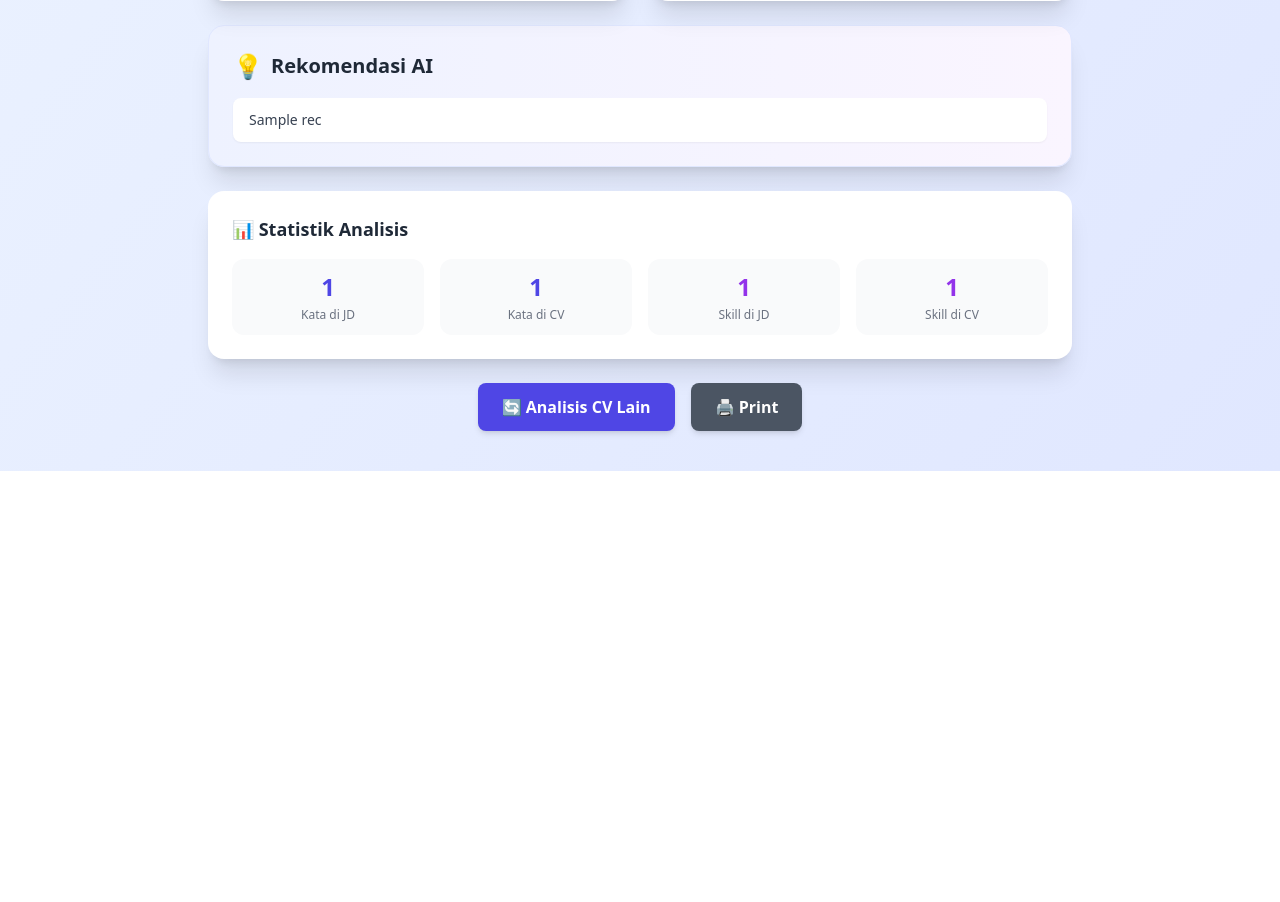
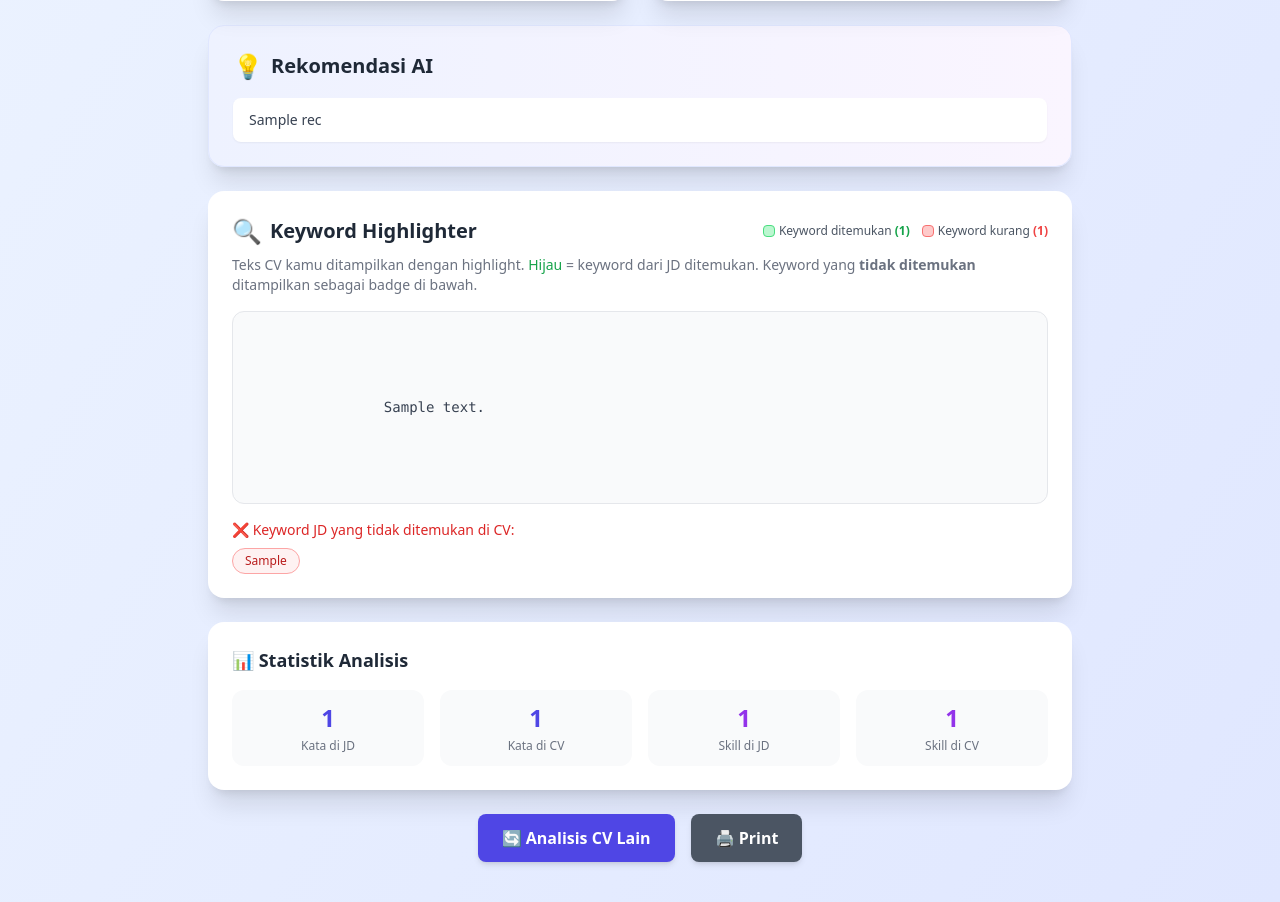
Before and after one commit to sfauzi/resume-screening-ai, a Flask app: template templates/result.html in a window 1280 px wide. Shown: the part 1220-2122 px from the top of the page. Before the commit the page ends 1691 px from the top, so only its background shows below. Run offline with Flask 3, Linux system fonts and the light colour scheme; the template is opened without the code that fills it: most values are stand-ins (such as "Sample title", 1, 10 or a date in 2020); some libraries are stand-ins or nearby versions.

Commit message:
refactor: :recycle: menambahkan keyword highlighter pada hasil analisis

```diff
--- a/app.py
+++ b/app.py
@@ -101,6 +101,10 @@ def analyze():
         # Step 8: Radar chart data per kategori
         radar_data = get_radar_data(jd_skills, resume_skills)
 
+        # Step 9: Keyword Highlighter data
+        from utils.similarity import get_keyword_highlight_data
+        keyword_highlight = get_keyword_highlight_data(resume_text, jd_skills)
+
         result = {
             'combined_score': combined_score,
             'similarity_score': similarity_score,
@@ -114,6 +118,7 @@ def analyze():
             'resume_word_count': len(processed_resume.split()),
             'jd_skills_count': len(jd_skills),
             'resume_skills_count': len(resume_skills),
+            'keyword_highlight': keyword_highlight,
         }
 
         return render_template('result.html', result=result)
--- a/templates/result.html
+++ b/templates/result.html
@@ -1,5 +1,6 @@
 <!DOCTYPE html>
 <html lang="en">
+
 <head>
     <meta charset="UTF-8">
     <meta name="viewport" content="width=device-width, initial-scale=1.0">
@@ -8,6 +9,7 @@
     <script src="https://cdn.jsdelivr.net/npm/chart.js@4.4.0/dist/chart.umd.min.js"></script>
     <link rel="stylesheet" href="{{ url_for('static', filename='css/style.css') }}">
 </head>
+
 <body class="bg-gradient-to-br from-blue-50 to-indigo-100 min-h-screen">
 
     <nav class="bg-white shadow-lg">
@@ -16,7 +18,7 @@
                 <a href="/" class="flex items-center space-x-2">
                     <svg class="w-8 h-8 text-indigo-600" fill="none" stroke="currentColor" viewBox="0 0 24 24">
                         <path stroke-linecap="round" stroke-linejoin="round" stroke-width="2"
-                              d="M9 12h6m-6 4h6m2 5H7a2 2 0 01-2-2V5a2 2 0 012-2h5.586a1 1 0 01.707.293l5.414 5.414a1 1 0 01.293.707V19a2 2 0 01-2 2z"/>
+                            d="M9 12h6m-6 4h6m2 5H7a2 2 0 01-2-2V5a2 2 0 012-2h5.586a1 1 0 01.707.293l5.414 5.414a1 1 0 01.293.707V19a2 2 0 01-2 2z" />
                     </svg>
                     <span class="text-xl font-bold text-gray-800">Resume Screening AI</span>
                 </a>
@@ -37,14 +39,11 @@
                 <div class="text-sm text-gray-500 uppercase tracking-widest mb-2">Overall Match Score</div>
                 <div class="relative inline-flex items-center justify-center mb-4">
                     <svg class="w-48 h-48" viewBox="0 0 200 200">
-                        <circle stroke="#e5e7eb" stroke-width="14" fill="transparent" r="88" cx="100" cy="100"/>
-                        <circle class="progress-ring" stroke="#4f46e5" stroke-width="14" fill="transparent"
-                                r="88" cx="100" cy="100"
-                                stroke-linecap="round"
-                                stroke-dasharray="553"
-                                stroke-dashoffset="553"
+                        <circle stroke="#e5e7eb" stroke-width="14" fill="transparent" r="88" cx="100" cy="100" />
+                        <circle class="progress-ring" stroke="#4f46e5" stroke-width="14" fill="transparent" r="88"
+                            cx="100" cy="100" stroke-linecap="round" stroke-dasharray="553" stroke-dashoffset="553"
                             data-score="{{ result.combined_score }}"
-                                style="transform: rotate(-90deg); transform-origin: 50% 50%; transition: stroke-dashoffset 1s ease;"/>
+                            style="transform: rotate(-90deg); transform-origin: 50% 50%; transition: stroke-dashoffset 1s ease;" />
                     </svg>
                     <div class="absolute text-center">
                         <div class="text-5xl font-bold text-gray-800">{{ "%.0f"|format(result.combined_score) }}%</div>
@@ -110,8 +109,7 @@
                         <div class="h-2 rounded-full transition-all duration-700
                             {% if cat.score >= 80 %}bg-green-500
                             {% elif cat.score >= 50 %}bg-yellow-400
-                            {% else %}bg-red-400{% endif %}"
-                            style="width: {{ cat.score }}%">
+                            {% else %}bg-red-400{% endif %}" style="width: {{ cat.score }}%">
                         </div>
                     </div>
                     <div class="flex gap-4 text-xs text-gray-500">
@@ -148,8 +146,7 @@
                         <div class="h-2 rounded-full
                             {% if cat.score >= 80 %}bg-green-500
                             {% elif cat.score >= 50 %}bg-yellow-400
-                            {% else %}bg-red-400{% endif %}"
-                            style="width: {{ cat.score }}%">
+                            {% else %}bg-red-400{% endif %}" style="width: {{ cat.score }}%">
                         </div>
                     </div>
                     <div class="flex gap-4 mt-2 text-xs text-gray-500">
@@ -172,13 +169,15 @@
                 <span class="text-2xl mr-2">🌐</span>
                 <h2 class="text-lg font-semibold text-blue-800">Terdeteksi Perbedaan Bahasa</h2>
             </div>
-            <p class="text-sm text-blue-700 mb-3">Skill berikut beda bahasa antara JD dan CV — sistem sudah mengenalinya sebagai skill yang sama:</p>
+            <p class="text-sm text-blue-700 mb-3">Skill berikut beda bahasa antara JD dan CV — sistem sudah mengenalinya
+                sebagai skill yang sama:</p>
             <div class="grid grid-cols-1 md:grid-cols-2 gap-2">
                 {% for gap in result.language_gaps %}
                 <div class="bg-white rounded-lg px-4 py-2 flex items-center gap-2 text-sm shadow-sm">
                     <span class="bg-blue-100 text-blue-700 px-2 py-0.5 rounded font-medium">{{ gap.jd_term }}</span>
                     <span class="text-gray-400">↔</span>
-                    <span class="bg-green-100 text-green-700 px-2 py-0.5 rounded font-medium">{{ gap.resume_term }}</span>
+                    <span class="bg-green-100 text-green-700 px-2 py-0.5 rounded font-medium">{{ gap.resume_term
+                        }}</span>
                     <span class="text-gray-400 text-xs ml-auto">= {{ gap.canonical }}</span>
                 </div>
                 {% endfor %}
@@ -196,7 +195,8 @@
                 <div class="flex flex-wrap gap-2">
                     {% if result.matching_skills %}
                     {% for skill in result.matching_skills %}
-                            <span class="bg-green-100 text-green-700 px-3 py-1 rounded-full text-sm font-medium capitalize">{{ skill }}</span>
+                    <span class="bg-green-100 text-green-700 px-3 py-1 rounded-full text-sm font-medium capitalize">{{
+                        skill }}</span>
                     {% endfor %}
                     {% else %}
                     <p class="text-gray-500 text-sm">Belum ada skill yang cocok.</p>
@@ -214,7 +214,8 @@
                 <div class="flex flex-wrap gap-2">
                     {% if result.missing_skills %}
                     {% for skill in result.missing_skills %}
-                            <span class="bg-red-100 text-red-700 px-3 py-1 rounded-full text-sm font-medium capitalize">{{ skill }}</span>
+                    <span class="bg-red-100 text-red-700 px-3 py-1 rounded-full text-sm font-medium capitalize">{{ skill
+                        }}</span>
                     {% endfor %}
                     {% else %}
                     <p class="text-green-600 font-medium">✨ Semua skill terpenuhi!</p>
@@ -227,7 +228,8 @@
         </div>
 
         <!-- ── RECOMMENDATIONS ── -->
-        <div class="bg-gradient-to-r from-indigo-50 to-purple-50 rounded-2xl shadow-xl p-6 mb-6 border border-indigo-100">
+        <div
+            class="bg-gradient-to-r from-indigo-50 to-purple-50 rounded-2xl shadow-xl p-6 mb-6 border border-indigo-100">
             <div class="flex items-center mb-4">
                 <span class="text-2xl mr-2">💡</span>
                 <h2 class="text-xl font-semibold text-gray-800">Rekomendasi AI</h2>
@@ -238,6 +240,68 @@
                 {% endfor %}
             </div>
         </div>
+
+        <!-- ── KEYWORD HIGHLIGHTER ── -->
+        {% if result.keyword_highlight and result.keyword_highlight.tokens %}
+        <div class="bg-white rounded-2xl shadow-xl p-6 mb-6">
+            <div class="flex items-center justify-between mb-2">
+                <div class="flex items-center">
+                    <span class="text-2xl mr-2">🔍</span>
+                    <h2 class="text-xl font-semibold text-gray-800">Keyword Highlighter</h2>
+                </div>
+                <div class="flex gap-3 text-xs">
+                    <span class="flex items-center gap-1">
+                        <span class="inline-block w-3 h-3 rounded bg-green-200 border border-green-400"></span>
+                        <span class="text-gray-600">Keyword ditemukan
+                            <b class="text-green-600">({{ result.keyword_highlight.found_count }})</b>
+                        </span>
+                    </span>
+                    <span class="flex items-center gap-1">
+                        <span class="inline-block w-3 h-3 rounded bg-red-200 border border-red-400"></span>
+                        <span class="text-gray-600">Keyword kurang
+                            <b class="text-red-500">({{ result.keyword_highlight.missing_count }})</b>
+                        </span>
+                    </span>
+                </div>
+            </div>
+            <p class="text-sm text-gray-500 mb-4">
+                Teks CV kamu ditampilkan dengan highlight.
+                <span class="text-green-600 font-medium">Hijau</span> = keyword dari JD ditemukan.
+                Keyword yang <b>tidak ditemukan</b> ditampilkan sebagai badge di bawah.
+            </p>
+
+            <!-- Highlighted CV text -->
+            <div class="bg-gray-50 rounded-xl p-4 text-sm text-gray-700 leading-relaxed font-mono whitespace-pre-wrap border border-gray-200 max-h-96 overflow-y-auto"
+                id="highlightBox">
+                {% for token in result.keyword_highlight.tokens %}
+                {% if token.type == 'found' %}
+                <mark
+                    class="bg-green-100 text-green-800 border border-green-300 rounded px-1 py-0.5 font-semibold not-italic">{{
+                    token.text }}</mark>
+                {% else %}
+                {{ token.text }}
+                {% endif %}
+                {% endfor %}
+            </div>
+
+            <!-- Missing keyword badges -->
+            {% if result.keyword_highlight.missing_keywords %}
+            <div class="mt-4">
+                <div class="text-sm font-medium text-red-600 mb-2">
+                    ❌ Keyword JD yang tidak ditemukan di CV:
+                </div>
+                <div class="flex flex-wrap gap-2">
+                    {% for kw in result.keyword_highlight.missing_keywords %}
+                    <span
+                        class="bg-red-50 border border-red-300 text-red-700 text-xs px-3 py-1 rounded-full font-medium capitalize">
+                        {{ kw }}
+                    </span>
+                    {% endfor %}
+                </div>
+            </div>
+            {% endif %}
+        </div>
+        {% endif %}
 
         <!-- ── STATS ── -->
         <div class="bg-white rounded-2xl shadow-xl p-6 mb-6">
@@ -263,10 +327,12 @@
         </div>
 
         <div class="flex gap-4 justify-center">
-            <a href="/" class="bg-indigo-600 text-white px-6 py-3 rounded-lg font-semibold hover:bg-indigo-700 transition shadow-md">
+            <a href="/"
+                class="bg-indigo-600 text-white px-6 py-3 rounded-lg font-semibold hover:bg-indigo-700 transition shadow-md">
                 🔄 Analisis CV Lain
             </a>
-            <button onclick="window.print()" class="bg-gray-600 text-white px-6 py-3 rounded-lg font-semibold hover:bg-gray-700 transition shadow-md">
+            <button onclick="window.print()"
+                class="bg-gray-600 text-white px-6 py-3 rounded-lg font-semibold hover:bg-gray-700 transition shadow-md">
                 🖨️ Print
             </button>
         </div>
@@ -287,8 +353,9 @@
         // ── Radar Chart ──
         const radarEl = document.getElementById('radarChart');
         if (radarEl) {
-            const radarRaw = {{ result.radar_data | tojson }};
-            const labels   = radarRaw.map(d => d.category);
+            const radarRaw = {{ result.radar_data | tojson
+        }};
+        const labels = radarRaw.map(d => d.category);
 
         // Untuk JD: pakai jd_count dinormalisasi ke 0-100 relative max
         // Untuk CV: pakai score (seberapa banyak JD-skill yang ada di CV per kategori)
@@ -355,4 +422,5 @@
         }
     </script>
 </body>
+
 </html>
```
Also changed, not shown: utils/similarity.py (+101 -0 lines). Lines whose indentation alone changed are shown as unchanged.
